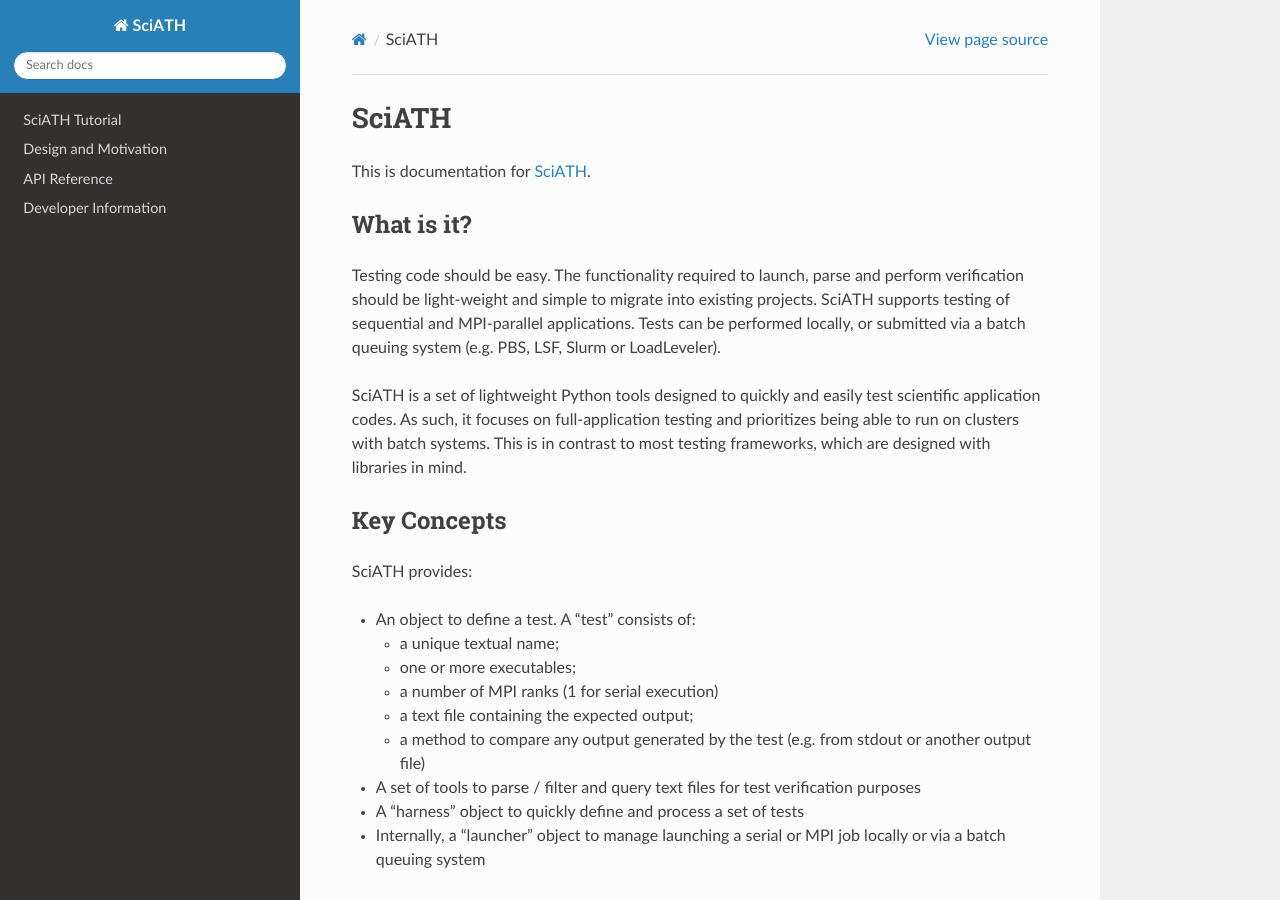
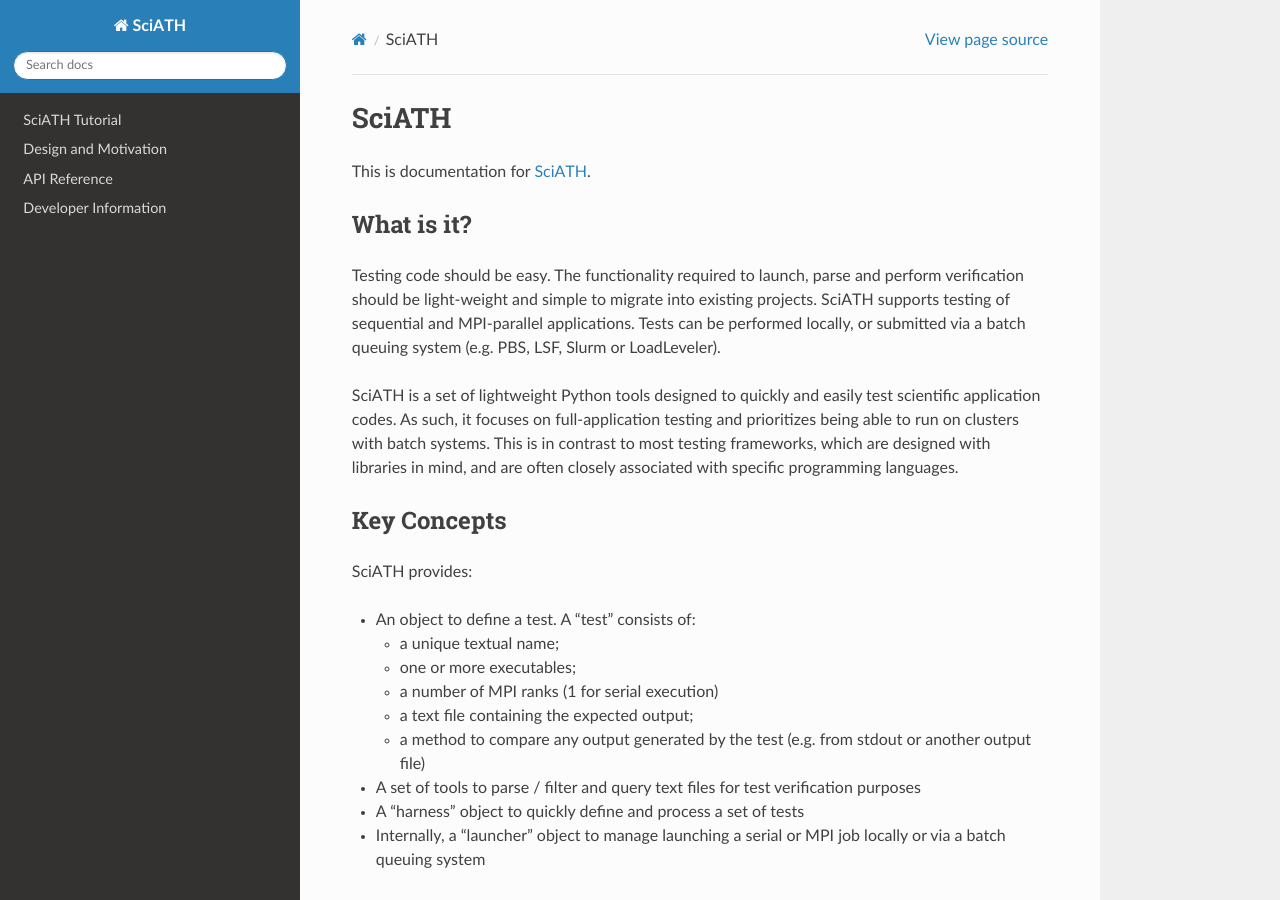
Before and after one commit to sciath/sciath, a Sphinx documentation site: the page built from docs/index.rst, in a window 1280 px wide and 900 px high. Built offline with Sphinx 7.4.7 and the Read the Docs theme 2.0.0, drawn with Linux system fonts in a browser that asks for light colours.

Commit message:
docs: minor edit to index

```diff
--- a/docs/index.rst
+++ b/docs/index.rst
@@ -9,16 +9,17 @@ This is documentation for `SciATH`_.
 What is it?
 ===========
 
-Testing code should be easy. The functionality required to launch, parse
-and perform verification should be light-weight and simple to migrate
-into existing projects. SciATH supports testing of sequential and
-MPI-parallel applications. Tests can be performed locally, or submitted
-via a batch queuing system (e.g. PBS, LSF, Slurm or LoadLeveler).
+Testing code should be easy. The functionality required to launch, parse and
+perform verification should be light-weight and simple to migrate into existing
+projects. SciATH supports testing of sequential and MPI-parallel applications.
+Tests can be performed locally, or submitted via a batch queuing system (e.g.
+PBS, LSF, Slurm or LoadLeveler).
 
-SciATH is a set of lightweight Python tools designed to quickly and easily test scientific application codes. As such,
-it focuses on full-application testing
-and prioritizes being able to run on clusters with batch systems.
-This is in contrast to most testing frameworks, which are designed with libraries in mind.
+SciATH is a set of lightweight Python tools designed to quickly and easily test
+scientific application codes. As such, it focuses on full-application testing
+and prioritizes being able to run on clusters with batch systems.  This is in
+contrast to most testing frameworks, which are designed with libraries in mind,
+and are often closely associated with specific programming languages.
 
 Key Concepts
 ============
```
